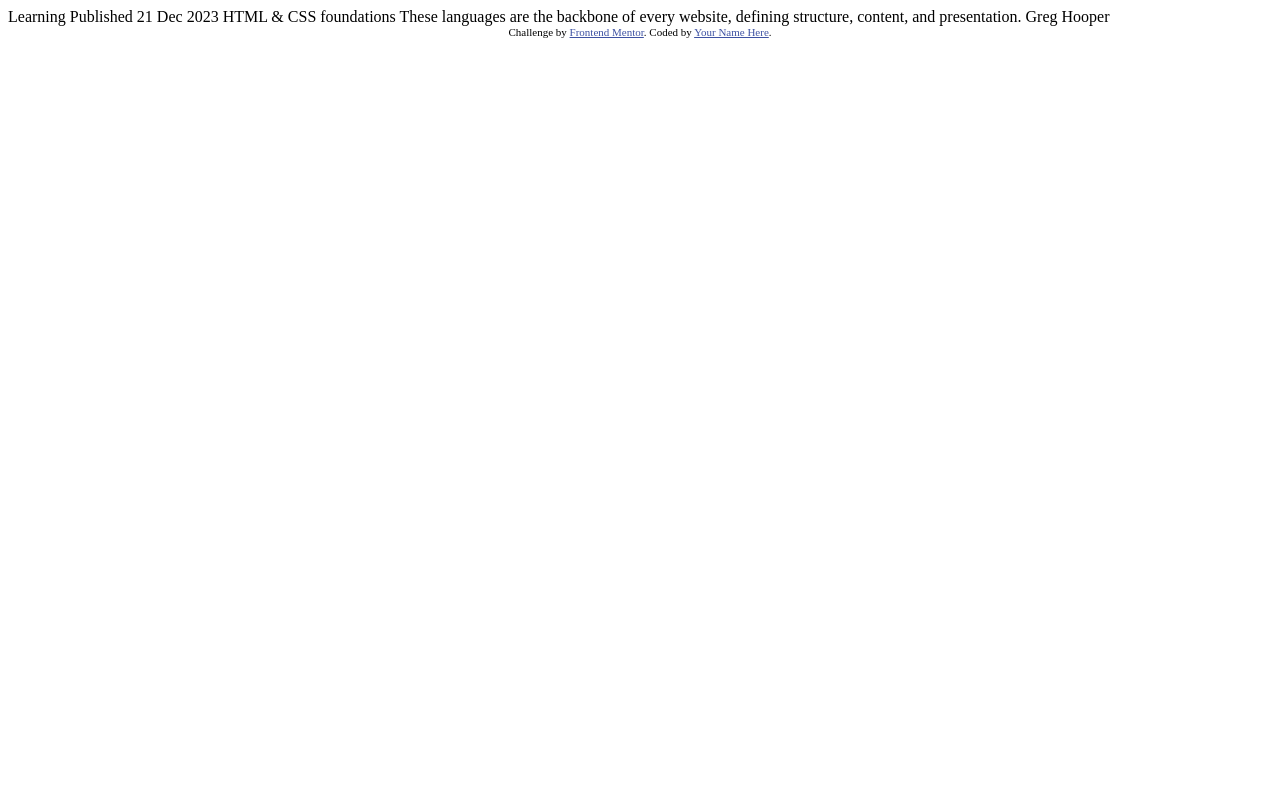
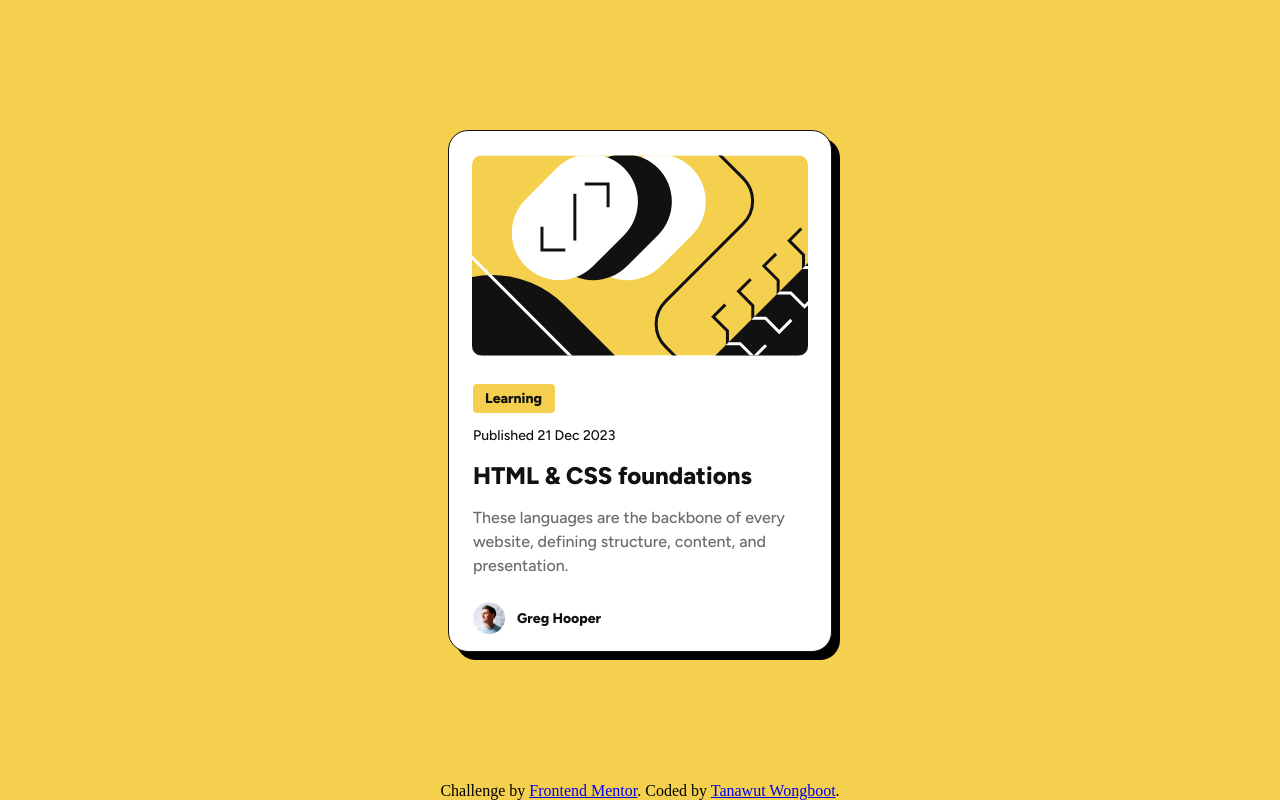
Before and after one commit to tanawutw03/blog-preview-card-main, a plain HTML site: page index.html in a window 1280 px wide. Drawn offline with Linux system fonts and the light colour scheme.

Commit message:
feat: Complete blog preview card project

```diff
--- a/index.html
+++ b/index.html
@@ -1,34 +1,73 @@
 <!DOCTYPE html>
 <html lang="en">
   <head>
-  <meta charset="UTF-8">
-  <meta name="viewport" content="width=device-width, initial-scale=1.0"> <!-- displays site properly based on user's device -->
+    <meta charset="UTF-8" />
+    <meta name="viewport" content="width=device-width, initial-scale=1.0" />
+    <!-- displays site properly based on user's device -->
 
-  <link rel="icon" type="image/png" sizes="32x32" href="./assets/images/favicon-32x32.png">
+    <link
+      rel="icon"
+      type="image/png"
+      sizes="32x32"
+      href="./assets/images/favicon-32x32.png"
+    />
 
     <title>Frontend Mentor | Blog preview card</title>
 
-  <!-- Feel free to remove these styles or customise in your own stylesheet 👍 -->
-  <style>
-    .attribution { font-size: 11px; text-align: center; }
-    .attribution a { color: hsl(228, 45%, 44%); }
-  </style>
+    <link rel="preconnect" href="https://fonts.googleapis.com" />
+    <link rel="preconnect" href="https://fonts.gstatic.com" crossorigin />
+    <link
+      href="https://fonts.googleapis.com/css2?family=Figtree:ital,wght@0,300..900;1,300..900&display=swap"
+      rel="stylesheet"
+    />
+    <link rel="stylesheet" href="style.css" />
   </head>
   <body>
-
-  Learning
-
-  Published 21 Dec 2023
-
-  HTML & CSS foundations
-
-  These languages are the backbone of every website, defining structure, content, and presentation.
-
-  Greg Hooper
-
-  <div class="attribution">
-    Challenge by <a href="https://www.frontendmentor.io?ref=challenge" target="_blank">Frontend Mentor</a>.
-    Coded by <a href="#">Your Name Here</a>.
+    <main>
+      <div class="card">
+        <div>
+          <img
+            class="blog-image"
+            src="./assets/images/illustration-article.svg"
+            alt="Blog Image"
+          />
         </div>
+        <div class="content">
+          <div class="category">
+            <p class="text-preset-3-bold">Learning</p>
+          </div>
+          <p class="text-preset-3">Published 21 Dec 2023</p>
+          <p class="text-preset-1" id="title">HTML & CSS foundations</p>
+          <p class="text-preset-2">
+            These languages are the backbone of every website, defining
+            structure, content, and presentation.
+          </p>
+        </div>
+        <div class="author">
+          <img
+            src="./assets/images/image-avatar.webp"
+            alt="Author Avatar"
+            width="32"
+            height="32"
+          />
+          <p class="text-preset-3-bold">Greg Hooper</p>
+        </div>
+      </div>
+    </main>
+    <footer class="figtree-regular">
+      Challenge by
+      <a
+        href="https://www.frontendmentor.io?ref=challenge"
+        target="_blank"
+        rel="noopener"
+        >Frontend Mentor</a
+      >. Coded by
+      <a
+        href="https://github.com/tanawutw03/blog-preview-card-main"
+        target="_blank"
+        rel="noopener"
+        >Tanawut Wongboot</a
+      >.
+    </footer>
   </body>
 </html>
--- /dev/null
+++ b/style.css
@@ -0,0 +1,109 @@
+* {
+  box-sizing: border-box;
+  margin: 0;
+}
+
+body {
+  background-color: #f4d04e;
+  width: 100vw;
+  height: 100vh;
+  display: flex;
+  flex-direction: column;
+  justify-content: center;
+  align-items: center;
+}
+
+main {
+  display: flex;
+  justify-content: center;
+  align-items: center;
+  flex-grow: 1;
+}
+
+.text-preset-1 {
+  font-family: "Figtree", sans-serif;
+  font-optical-sizing: auto;
+  font-weight: 800;
+  font-size: 24px;
+  line-height: 1.5;
+  letter-spacing: 0px;
+  font-style: normal;
+  color: #111111;
+}
+.text-preset-2 {
+  font-family: "Figtree", sans-serif;
+  font-optical-sizing: auto;
+  font-weight: 500;
+  font-size: 16px;
+  line-height: 1.5;
+  letter-spacing: 0px;
+  color: #6b6b6b;
+  font-style: normal;
+}
+.text-preset-3 {
+  font-family: "Figtree", sans-serif;
+  font-optical-sizing: auto;
+  font-weight: 500;
+  font-size: 14px;
+  line-height: 1.5;
+  letter-spacing: 0px;
+  font-style: normal;
+  color: #111111;
+}
+.text-preset-3-bold {
+  font-family: "Figtree", sans-serif;
+  font-optical-sizing: auto;
+  font-weight: 800;
+  font-size: 14px;
+  line-height: 1.5;
+  letter-spacing: 0px;
+  font-style: bold;
+  color: #111111;
+}
+
+.card {
+  background-color: #ffffff;
+  display: flex;
+  flex-direction: column;
+  justify-content: flex-start;
+  align-items: center;
+  width: 384px;
+  height: 522px;
+  border-radius: 20px;
+  padding: 24px;
+  border: 1px solid #111111;
+  box-shadow: 8px 8px;
+}
+
+.blog-image {
+  border-radius: 10px;
+}
+
+.content {
+  margin-top: 24px;
+  display: flex;
+  flex-direction: column;
+  gap: 12px;
+}
+
+:hover#title {
+  cursor: pointer;
+  color: #f4d04e;
+}
+
+.category {
+  background-color: #f4d04e;
+  padding: 4px 12px;
+  width: 82px;
+  height: 29px;
+  border-radius: 4px;
+}
+
+.author {
+  display: flex;
+  align-items: center;
+  justify-content: start;
+  width: 100%;
+  gap: 12px;
+  margin-top: 24px;
+}
```
Also changed, not shown: 1 other file. Lines whose indentation alone changed are shown as unchanged.
